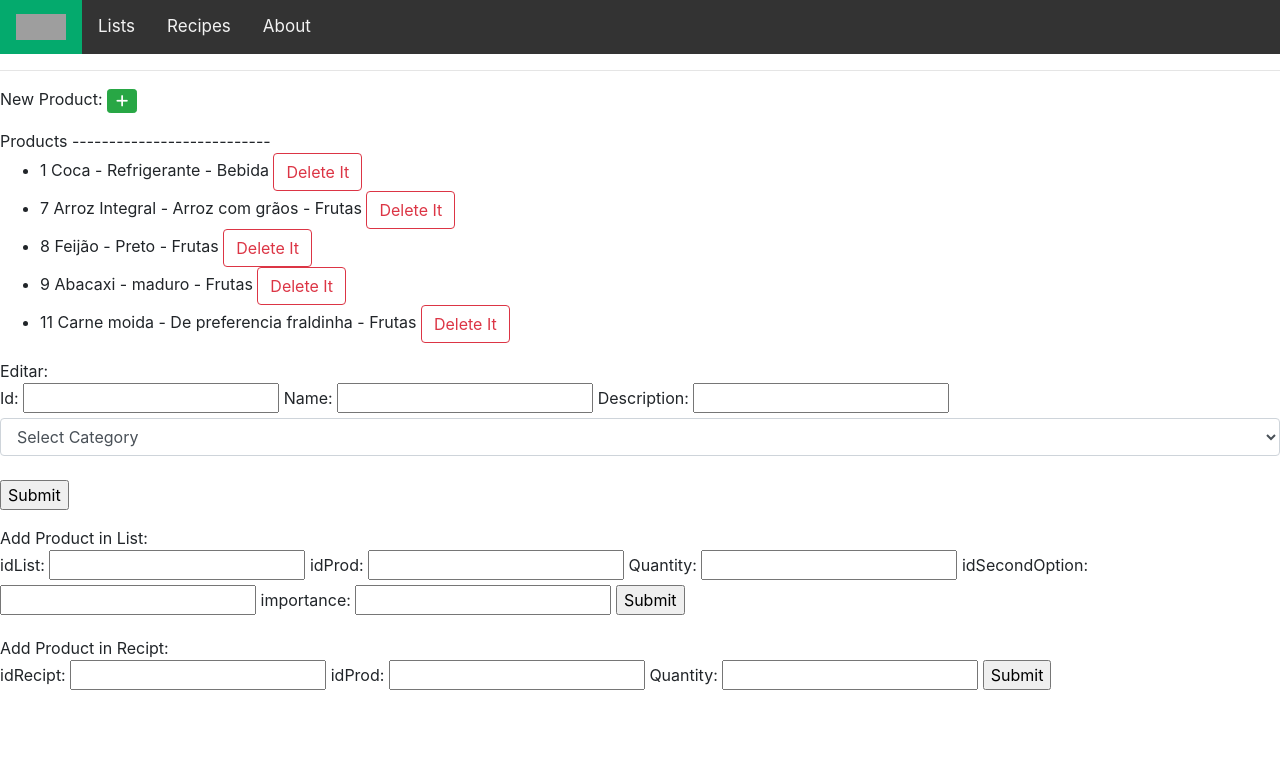
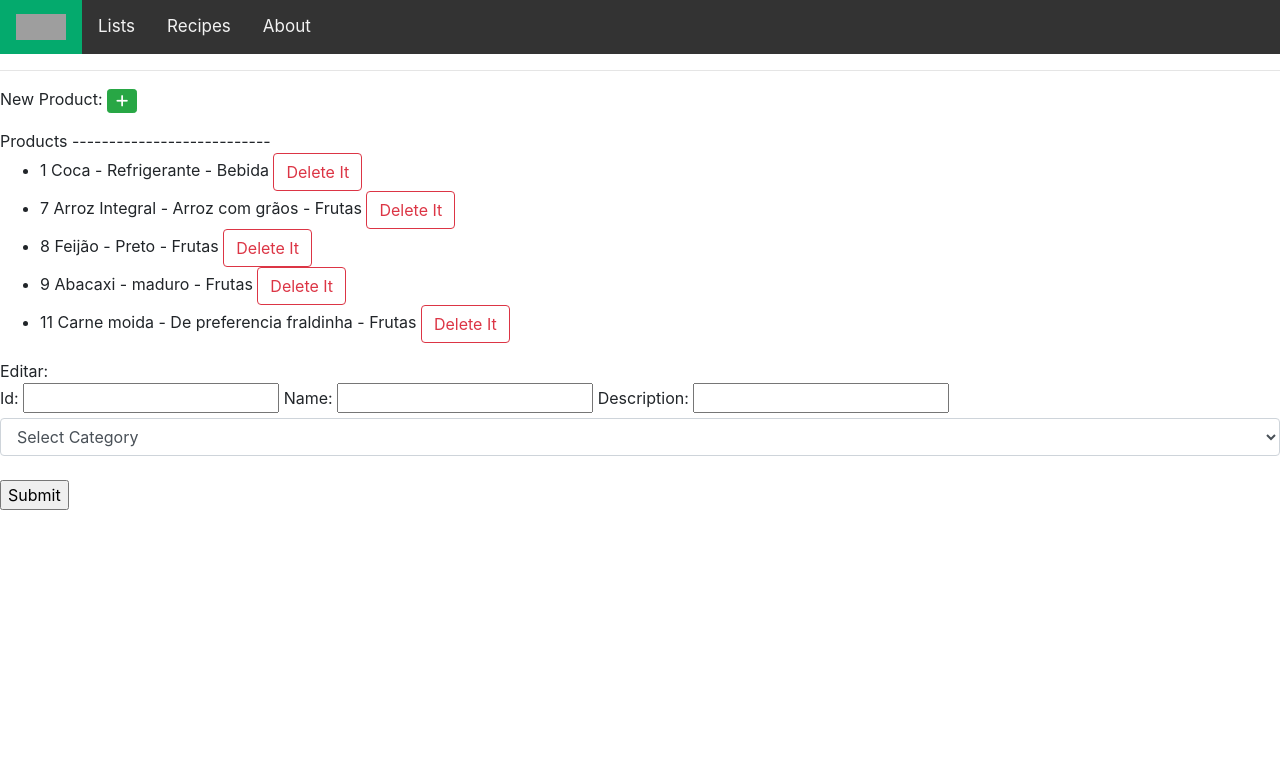
Before and after one commit to gustavofsanchez/Eletiva-3---Sistema-de-compras, a Django app: page / in a window 1280 px wide. Shown: the top 783 px of the page. Run offline with Django 4.2, Linux system fonts and the light colour scheme; data comes from the database, SQL or seed files in the repository; both versions use the stored data as it was after the commit; some libraries are stand-ins or nearby versions; grey boxes are pictures that could not be loaded.

Commit message:
Improved front-end
Changed form of adding a product in list or in recipe.
Now it is inside a recipe or inside a list.
Still needs improvement.

```diff
--- a/buyList/List/templates/index.html
+++ b/buyList/List/templates/index.html
@@ -37,49 +37,6 @@ Editar:
     <input type="submit" value="Submit">
 </form>
 
-Add Product in List:
-
-<form action="/add_prod_in_list/" method="post">
-    {% csrf_token %}
-
-    <label for="idList"> idList:</label>
-    <input id="idList" type="text" name="idList" value="">
-
-    <label for="idProd"> idProd:</label>
-    <input id="idProd" type="text" name="idProd" value="">
-
-    <label for="quantity"> Quantity:</label>
-    <input id="quantity" type="text" name="quantity" value="">
-
-    <label for="idSecondOption"> idSecondOption:</label>
-    <input id="idSecondOption" type="text" name="idSecondOption" value="">
-
-    <label for="importance"> importance:</label>
-    <input id="importance" type="text" name="importance" value="">
-
-    <input type="submit" value="Submit">
-</form>
-
-
-
-Add Product in Recipt:
-
-<form action="/add_prod_in_recipt/" method="post">
-    {% csrf_token %}
-
-    <label for="idRecipt"> idRecipt:</label>
-    <input id="idRecipt" type="text" name="idRecipt" value="">
-
-    <label for="idProd"> idProd:</label>
-    <input id="idProd" type="text" name="idProd" value="">
-
-    <label for="quantity"> Quantity:</label>
-    <input id="quantity" type="text" name="quantity" value="">
-
-    <input type="submit" value="Submit">
-</form>
-
-
 <div class="modal fade" id="ModalProduct" tabindex="-1" role="dialog" aria-labelledby="exampleModalLabel" aria-hidden="true">
     <div class="modal-dialog" role="document">
       <div class="modal-content">
--- a/buyList/List/urls.py
+++ b/buyList/List/urls.py
@@ -12,7 +12,7 @@ urlpatterns = [
     path('add_list/', views.add_list, name='add_list'),
     path('delete_list/<int:pk>/', views.delete_list, name='delete_list'),
     path('edit_list/', views.edit_list, name='edit_list'),
-    path('add_prod_in_list/', views.add_prod_in_list, name='add_prod_in_list'),
+    path('add_prod_in_list/<int:pk>/', views.add_prod_in_list, name='add_prod_in_list'),
 
     path('show_list/<int:pk>/', views.show_list, name='show_list'),
     path('showRecipt/<int:pk>/', views.show_recipt, name='show_recipt'),
@@ -20,5 +20,5 @@ urlpatterns = [
     path('add_recipt/', views.add_recipt, name='add_recipt'),
     path('delete_recipt/<int:pk>/', views.delete_recipt, name='delete_recipt'),
     path('edit_recipt/', views.edit_recipt, name='edit_recipt'),
-    path('add_prod_in_recipt/', views.add_prod_in_recipt, name='add_prod_in_recipt'),
+    path('add_prod_in_recipt/<int:pk>/', views.add_prod_in_recipt, name='add_prod_in_recipt'),
 ]
--- a/buyList/List/views.py
+++ b/buyList/List/views.py
@@ -98,9 +98,9 @@ def edit_list(request):
         list.save()
     return HttpResponseRedirect('/lists/')
 
-def add_prod_in_list(request):
+def add_prod_in_list(request,pk):
     if request.method == 'POST':
-        list = List.objects.get(id = request.POST['idList'])
+        list = List.objects.get(id = pk)
         prod = Product.objects.get(id = request.POST['idProd'])
         quantity = request.POST['quantity']
         second_option = Product.objects.get(id = request.POST['idSecondOption'])
@@ -113,13 +113,16 @@ def add_prod_in_list(request):
             importance = importance,
         )
         data.save()
-    return HttpResponseRedirect('/')
-
+    return HttpResponseRedirect('/show_list/'+str(pk)+'/')
 
 def show_list(request,pk):
     list_products = List_product.objects.filter(list__id=pk)
+    list = List.objects.get(id=pk)
+    products = Product.objects.all()
     context = {
         'list_products': list_products,
+        'list':list,
+        'products': products,
     }
     return render(request, 'showlist.html', context)
 
@@ -154,9 +157,9 @@ def edit_recipt(request):
     return HttpResponseRedirect('/')
 
 
-def add_prod_in_recipt(request):
+def add_prod_in_recipt(request, pk):
     if request.method == 'POST':
-        recipt = Recipt.objects.get(id = request.POST['idRecipt'])
+        recipt = Recipt.objects.get(id = pk)
         prod = Product.objects.get(id = request.POST['idProd'])
         quantity = request.POST['quantity']
         data = ProductRecipt(
@@ -165,12 +168,15 @@ def add_prod_in_recipt(request):
             quantity = quantity,
         )
         data.save()
-    return HttpResponseRedirect('/')
-
+    return HttpResponseRedirect('/showRecipt/'+str(pk)+'/')
 
 def show_recipt(request,pk):
     reciptProducts = ProductRecipt.objects.filter(recipt__id=pk)
+    recipe = Recipt.objects.get(id = pk)
+    products = Product.objects.all()
     context = {
         'reciptProducts': reciptProducts,
+        'recipe': recipe,
+        'products': products,
     }
     return render(request, 'showRecipt.html', context)
```
Also changed, not shown: buyList/List/templates/showRecipt.html (+31 -1 lines), buyList/List/templates/showlist.html (+45 -1 lines), buyList/db.sqlite3.
